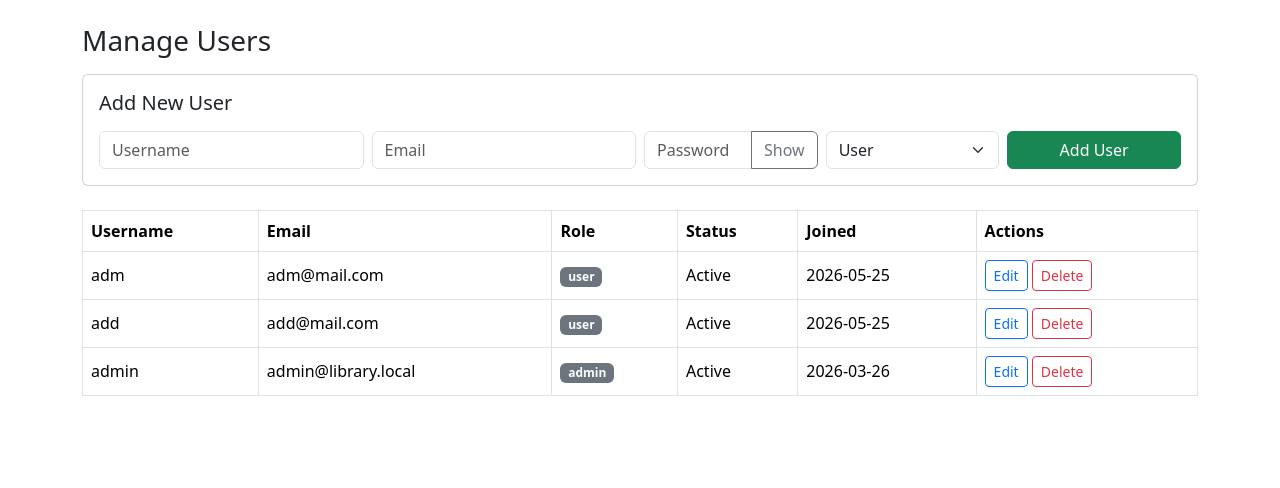
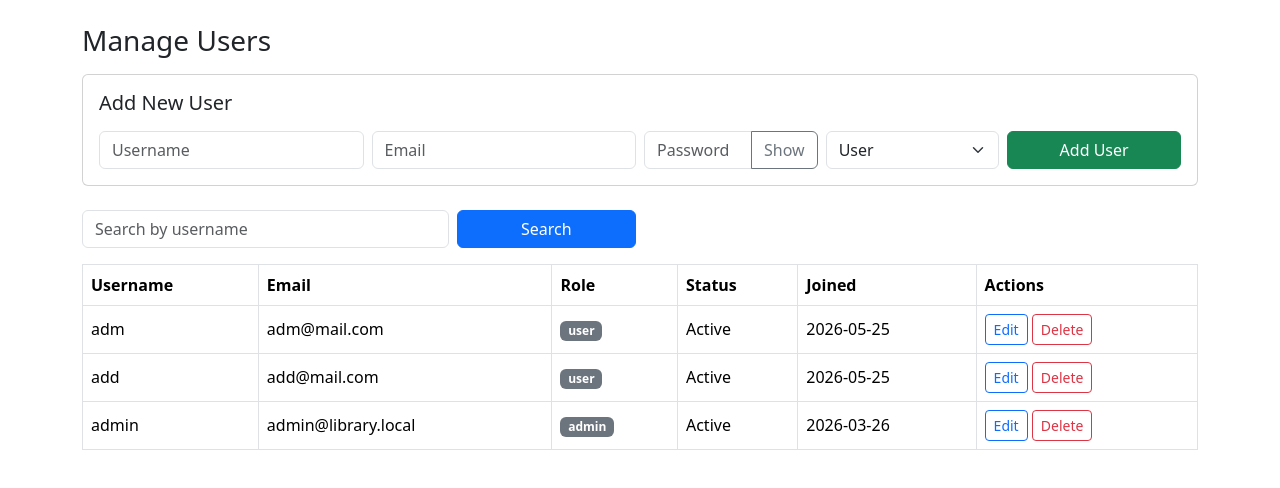
Before and after one commit to AnusuyaSarkar/Library-management-system, a Flask app: page /admin/users in a window 1280 px wide. Shown: the part 57-545 px from the top of the page. Run offline with Flask 3, Linux system fonts and the light colour scheme; a user stored in the database is signed in.

Commit message:
add search option

```diff
--- a/app/routes/admin.py
+++ b/app/routes/admin.py
@@ -127,8 +127,12 @@ def delete_book(book_id):
 @login_required
 @admin_required
 def users():
-    users_list = User.query.order_by(User.created_at.desc()).all()
-    return render_template("admin_users.html", users=users_list)
+    search = request.args.get("search", "").strip()
+    query = User.query
+    if search:
+        query = query.filter(User.username.ilike(f"%{search}%"))
+    users_list = query.order_by(User.created_at.desc()).all()
+    return render_template("admin_users.html", users=users_list, search=search)
 
 
 @admin_bp.route("/users/add", methods=["POST"])
--- a/app/templates/admin_users.html
+++ b/app/templates/admin_users.html
@@ -23,6 +23,11 @@
         <div class="col-md-2"><button class="btn btn-success w-100">Add User</button></div>
     </form>
 </div>
+
+<form method="get" class="row g-2 mb-3">
+    <div class="col-md-4"><input name="search" value="{{ search if search is defined else '' }}" class="form-control" placeholder="Search by username"></div>
+    <div class="col-md-2"><button class="btn btn-primary w-100">Search</button></div>
+</form>
 
 <div class="table-responsive">
     <table class="table table-bordered align-middle">
```
Also changed, not shown: instance/library.db.
